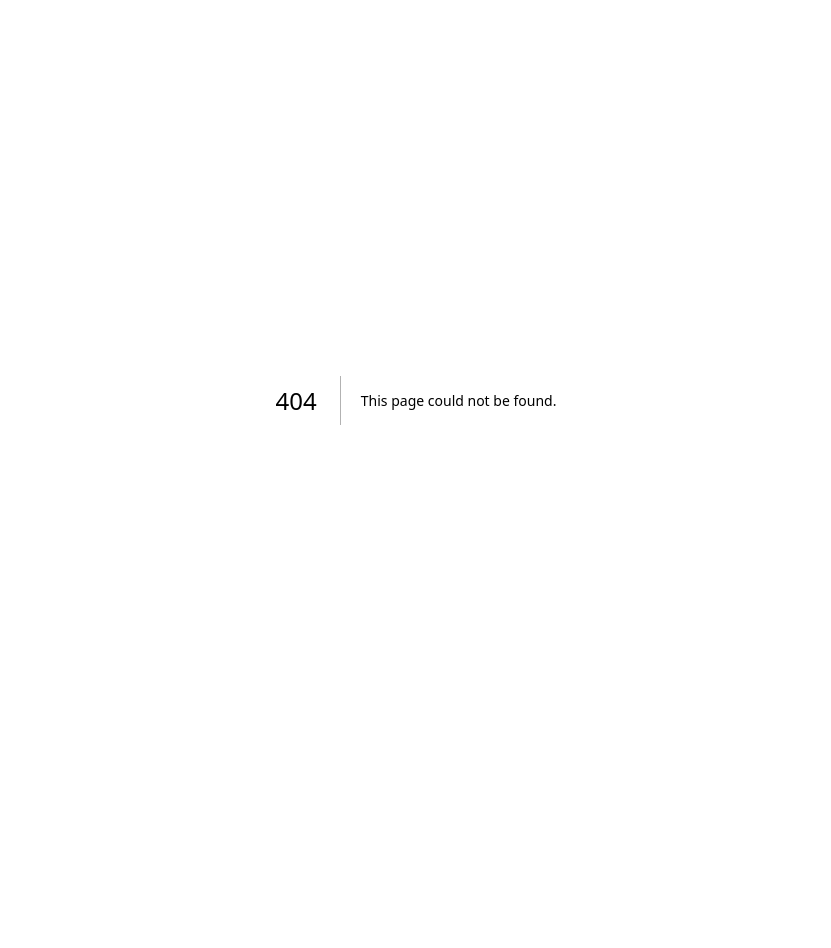
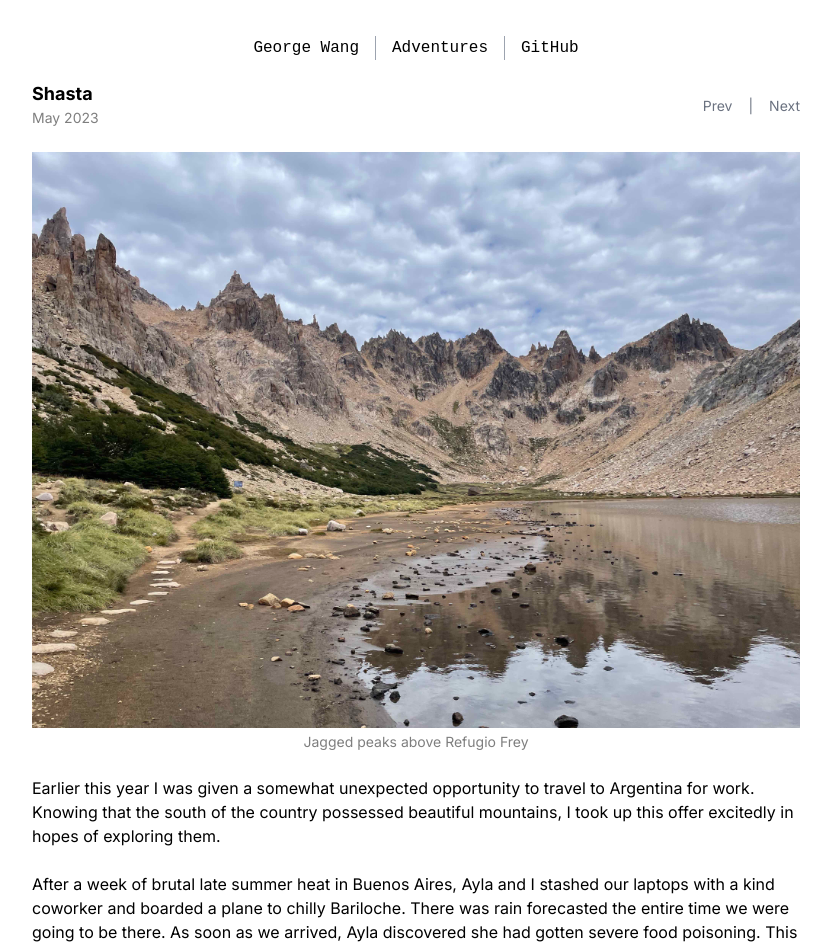
Before and after one commit to joage/website, a Next.js app: page /adventures/shasta in a window 1280 px wide. Before the commit this address had no page. Shown: the top 948 px of the page, without its empty margins (224-1055 px from the left). Before the commit the page ends 800 px from the top, so only its background shows below. Built offline with nearby package versions, Linux system fonts and the light colour scheme.

Commit message:
Create shasta post

```diff
--- /dev/null
+++ b/src/app/adventures/shasta/page.tsx
@@ -0,0 +1,50 @@
+import ImageGroup from '@/components/ImageGroup';
+import Post from '@/components/Post';
+
+const Shasta = () => (
+  <Post title="Shasta" date="May 2023" prev="/adventures/pat" next="/adventures/leaving-ny">
+    <ImageGroup images={[{path: "/images/frey.jpg", caption: "Jagged peaks above Refugio Frey"}]} />
+
+    <p>Earlier this year I was given a somewhat unexpected opportunity to travel to Argentina for work. Knowing that the south of the country possessed beautiful mountains, I took up this offer excitedly in hopes of exploring them.</p>
+
+    <p>After a week of brutal late summer heat in Buenos Aires, Ayla and I stashed our laptops with a kind coworker and boarded a plane to chilly Bariloche. There was rain forecasted the entire time we were going to be there. As soon as we arrived, Ayla discovered she had gotten severe food poisoning. This set our hiking plans back one day, during which I sampled some local delicacies while she rested and made a miraculous recovery.</p>
+
+    Undeterred by this delay, we set off the next morning for the town of Villa Catedral. A missed bus ride and 10 km of road walking later, we arrived at the trailhead. The trail to Refugio Frey itself was very pretty. It carried us up the rolling hillsides, into a rainforest, and finally over the rocky ledges to Laguna Toncek. My pack felt noticeably lighter than what I was used to while backpacking in the states, because instead of carrying a tent we would sleep in refugios, alpine huts along the way.
+
+    <ImageGroup images={[{path: "/images/IMG_5864_Original.jpeg", caption: "Hiking up to Frey"}]} />
+
+    <p>At the refugio we met some nice Brazilians and a solo Argentinian hiker/musician whom we’d continue to run into over the next couple of days.</p>
+
+    Day two was when the real climbing began. Topping out the first pass, we were treated with a stunning view of the surrounding area and an equally good view of the descent, which looked incredibly steep.
+
+    <ImageGroup images={[{path: "/images/IMG_5909_Original.jpeg", caption: "Refugio Frey"}, {path: "/images/IMG_9946.jpeg", caption: "Alpine lake above Frey"}]} />
+
+    A dip into the valley below only meant that we had to regain the elevation in the afternoon, but at least we found a friend while stopping for a lunch break.
+
+    <ImageGroup images={[{path: "/images/lookingpass.jpeg", caption: "Top of the first pass"}, {path: "/images/IMG_5970_Original.jpeg", caption: "A crested caracara"}]} />
+
+    <ImageGroup images={[{path: "/images/valley.jpg", caption: "Climbing above treeline on the second pass of the day"}]} />
+
+    By the time we made it up to the next pass, we could see our destination, a tiny house by the lake far below us.
+
+    <ImageGroup images={[{path: "/images/descending.jpg", caption: "On the descent to Laguna Jakob"}, {path: "/images/boulders.jpg", caption: "Slow going down a soul-crushing boulder field"}]} />
+
+    Many scree-sliding steps later, day 2 ended at Refugio Jakob with a warning from the host. There was a storm coming in tomorrow, and the next section of trail, which was already difficult in good weather, may be impassable in the rain.
+
+    <ImageGroup images={[{path: "/images/jakob.jpg", caption: "Laguna Jakob"}]} />
+
+
+    Waking up the next morning feeling rather spooked by the conditions and tired from the endless up-and-down the day before, we decided to hike down into town instead of continuing on to the next refugio. This turned out to be the right decision, because we had also underestimated how much food to bring on the trip. By the end of the third day we had no more snacks left and stumbled into town hungry for empanadas.
+
+    <ImageGroup images={[{path: "/images/descent.jpg", caption: "Lush valley on the hike out"}]} />
+    <ImageGroup images={[{path: "/images/waterfall.jpg", caption: ""}]} />
+
+    To our surprise, outside the empanada shop a group of (North) Americans spotted our Osprey gear and greeted us in English. After confirming they were not about to kidnap us, we hopped into their van and got a ride to our campsite for the night. As it turned out, we had just met the guy who established most of the sport climbing routes in the area. Dylan and his friends took us out climbing the following day at Lago Gutierrez.
+
+    <ImageGroup images={[{path: "/images/holeyclimb.jpeg", caption: "My first outdoor top-rope!"}, {path: "/images/IMG_6067.jpeg", caption: "Russell leading 5.11a"}]} />
+
+    After all, this overcast weather made for a moody but extremely epic trip in the mountains of Patagonia. I was surprised at how varied the landscapes were, and how kindly we were treated by strangers. Bariloche is a special place and I definitely want to come back to revisit the area someday.
+  </Post>
+);
+
+export default Shasta;
```
